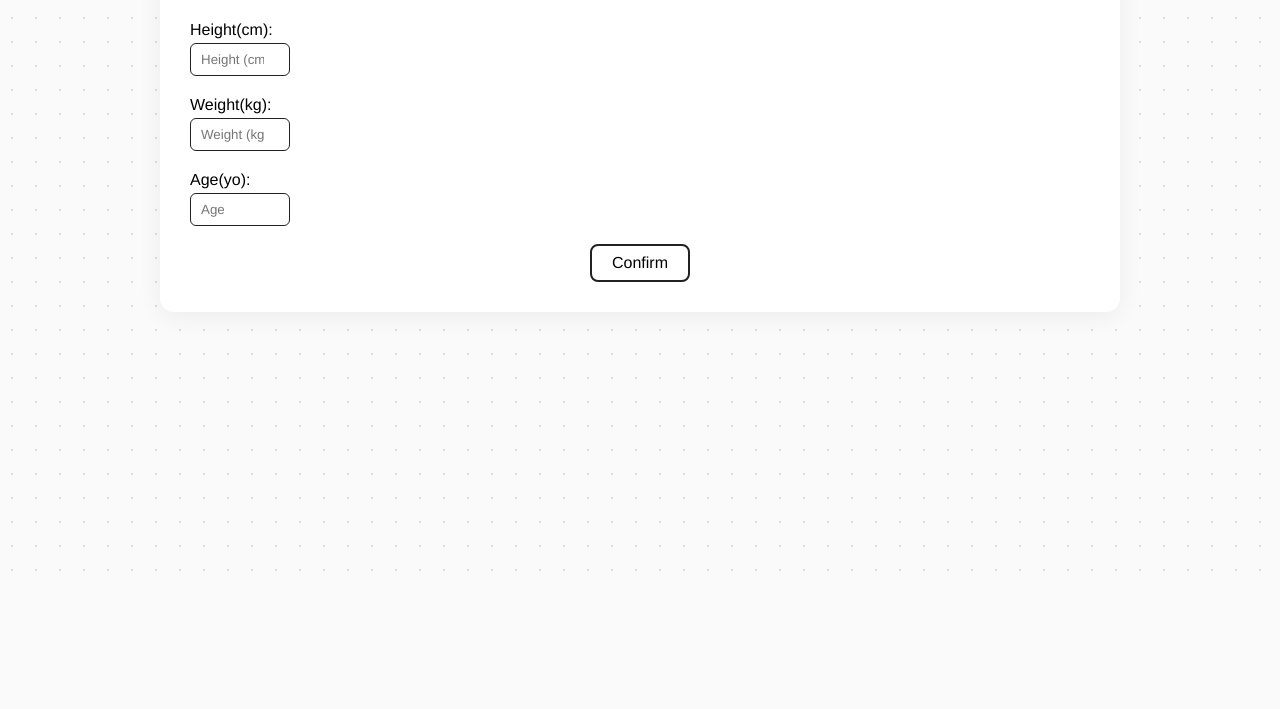
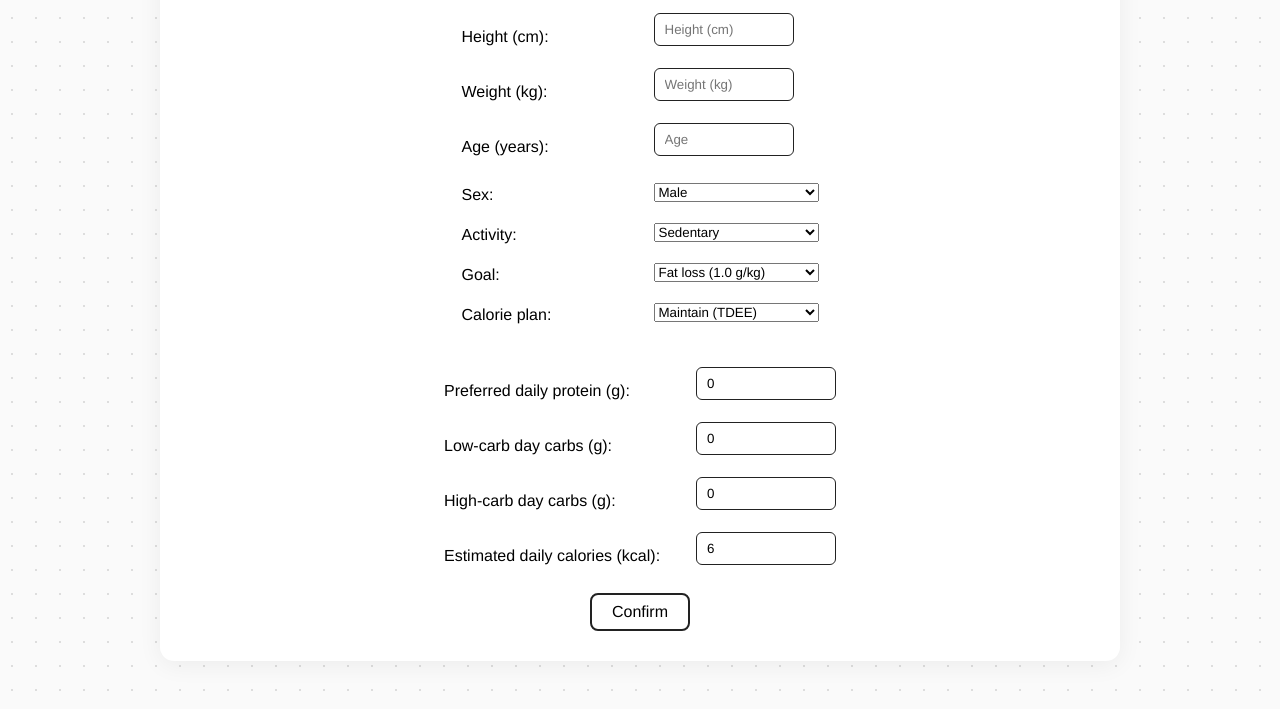
Before and after one commit to KirinPoersti/GymBro, a Flask app: template templates/profile.html in a window 1280 px wide. Shown: the part 210-919 px from the top of the page. Before the commit the page ends 781 px from the top, so only its background shows below. Run offline with Flask 3, Linux system fonts and the light colour scheme; the template is opened without the code that fills it, so the values that code supplies are empty.

Commit message:
refactor user profile form to include additional fields for height, weight, age, sex, activity, goal, calorie plan, and nutritional targets

```diff
--- a/schema.sql
+++ b/schema.sql
@@ -10,6 +10,18 @@ CREATE TABLE IF NOT EXISTS users (
   ALTER TABLE users ADD COLUMN weight_kg REAL;
   ALTER TABLE users ADD COLUMN age INTEGER;
   ALTER TABLE users ADD COLUMN language TEXT DEFAULT 'en';
+  ALTER TABLE users ADD COLUMN height_cm        REAL;
+  ALTER TABLE users ADD COLUMN weight_kg        REAL;
+  ALTER TABLE users ADD COLUMN age              INTEGER;
+  ALTER TABLE users ADD COLUMN sex              TEXT;
+  ALTER TABLE users ADD COLUMN activity         TEXT;
+  ALTER TABLE users ADD COLUMN goal             TEXT;
+  ALTER TABLE users ADD COLUMN calorie_plan     TEXT;
+  ALTER TABLE users ADD COLUMN protein_target_g INTEGER;
+  ALTER TABLE users ADD COLUMN carbs_low_g      INTEGER;
+  ALTER TABLE users ADD COLUMN carbs_high_g     INTEGER;
+  ALTER TABLE users ADD COLUMN calories_target  INTEGER;
+
   -- Workouts (one per user per day)
   CREATE TABLE workouts (
     id INTEGER PRIMARY KEY,
--- a/templates/profile.html
+++ b/templates/profile.html
@@ -1,3 +1,4 @@
+
 {% extends "base.html" %}
 {% block wrap_class %}wrap--wide{% endblock %}
 {% block header %}{% endblock %}
@@ -12,21 +13,69 @@
 
 <h2 style="text-align:center; margin-bottom:12px;">Hi, {{ session['username'] }}</h2>
 
-<form method="post" class="profile-form">
-  <label> Height(cm): </label>
-  <input name="height_cm" type="number" min="0" step="1"
+<form method="post" class="profile-form" id="profile-form">
+  <div class="grid">
+    <label> Height (cm): </label>
+    <input name="height_cm" id="height_cm" type="number" min="0" step="1"
            placeholder="Height (cm)"
            value="{{ user['height_cm'] if user['height_cm'] is not none else '' }}">
 
-  <label> Weight(kg): </label>
-  <input name="weight_kg" type="number" min="0" step="0.1"
+    <label> Weight (kg): </label>
+    <input name="weight_kg" id="weight_kg" type="number" min="0" step="0.1"
            placeholder="Weight (kg)"
            value="{{ user['weight_kg'] if user['weight_kg'] is not none else '' }}">
 
-  <label> Age(yo): </label>
-  <input name="age" type="number" min="0" step="1"
+    <label> Age (years): </label>
+    <input name="age" id="age" type="number" min="0" step="1"
            placeholder="Age"
            value="{{ user['age'] if user['age'] is not none else '' }}">
+
+    <label> Sex: </label>
+    <select name="sex" id="sex">
+      <option value="male" {{ 'selected' if user.get('sex') == 'male' else '' }}>Male</option>
+      <option value="female" {{ 'selected' if user.get('sex') == 'female' else '' }}>Female</option>
+    </select>
+
+    <label> Activity: </label>
+    <select name="activity" id="activity">
+      {# multipliers: 1.2, 1.375, 1.55, 1.725, 1.9 #}
+      <option value="1.2"   {{ 'selected' if user.get('activity') == '1.2' else '' }}>Sedentary</option>
+      <option value="1.375" {{ 'selected' if user.get('activity') == '1.375' else '' }}>Light (1-3x/wk)</option>
+      <option value="1.55"  {{ 'selected' if user.get('activity') == '1.55' else '' }}>Moderate (3-5x/wk)</option>
+      <option value="1.725" {{ 'selected' if user.get('activity') == '1.725' else '' }}>Very (6-7x/wk)</option>
+      <option value="1.9"   {{ 'selected' if user.get('activity') == '1.9' else '' }}>Athlete/Heavy</option>
+    </select>
+
+    <label> Goal: </label>
+    <select name="goal" id="goal">
+      <option value="fat_loss" {{ 'selected' if user.get('goal') == 'fat_loss' else '' }}>Fat loss (1.0 g/kg)</option>
+      <option value="casual"   {{ 'selected' if user.get('goal') == 'casual' else '' }}>Casual mover (1.5 g/kg)</option>
+      <option value="muscle"   {{ 'selected' if user.get('goal') == 'muscle' else '' }}>Muscle build (2.2 g/kg)</option>
+    </select>
+
+    <label> Calorie plan: </label>
+    <select name="calorie_plan" id="calorie_plan">
+      <option value="maintain" {{ 'selected' if user.get('calorie_plan') == 'maintain' else '' }}>Maintain (TDEE)</option>
+      <option value="cut"      {{ 'selected' if user.get('calorie_plan') == 'cut' else '' }}>Cut (-20%)</option>
+      <option value="bulk"     {{ 'selected' if user.get('calorie_plan') == 'bulk' else '' }}>Bulk (+10%)</option>
+    </select>
+  </div>
+
+  <hr>
+
+  <div class="grid two-col">
+    <label> Preferred daily protein (g): </label>
+    <input id="protein_target_g" name="protein_target_g" type="number" step="1" readonly>
+
+    <label> Low-carb day carbs (g): </label>
+    <input id="carbs_low_g" name="carbs_low_g" type="number" step="1" readonly>
+
+    <label> High-carb day carbs (g): </label>
+    <input id="carbs_high_g" name="carbs_high_g" type="number" step="1" readonly>
+
+    <label> Estimated daily calories (kcal): </label>
+    <input id="calories_target" name="calories_target" type="number" step="1" readonly>
+  </div>
 
   <button class="btn" type="submit">Confirm</button>
 </form>
@@ -35,6 +84,101 @@
 .topbar{display:flex;justify-content:space-between;align-items:center;margin-bottom:8px;}
 .brand{font-size:34px;font-weight:400;text-decoration:none;color:#111;}
 .actions .logout{padding:8px 14px;border:1.5px solid #222;border-radius:8px;text-decoration:none;color:#111;background:#fff;}
-.profile-form input{max-width: 100px;}
+.profile-form input{max-width: 140px;}
+.profile-form select{max-width: 200px;}
+.grid{
+  display:grid;
+  grid-template-columns: 180px 1fr;
+  gap:10px 12px;
+  align-items:center;
+  max-width:560px;
+  margin:0 auto 10px;
+}
+.grid.two-col{
+  grid-template-columns: 240px 1fr;
+}
+hr{ max-width:560px; border:0; border-top:1px solid #ddd; margin:14px auto; }
 </style>
+
+<script>
+(function(){
+  const el = id => document.getElementById(id);
+
+  const fields = [
+    'height_cm','weight_kg','age','sex','activity','goal','calorie_plan',
+    'protein_target_g','carbs_low_g','carbs_high_g','calories_target'
+  ];
+  const f = Object.fromEntries(fields.map(k => [k, el(k)]));
+
+  // protein multipliers by goal
+  const PROTEIN_PER_KG = {
+    fat_loss: 1.0,
+    casual: 1.5,
+    muscle: 2.2
+  };
+
+  function toNum(v){ const n = parseFloat(v); return isFinite(n) ? n : 0; }
+
+  function computeProtein(weightKg, goal){
+    const mult = PROTEIN_PER_KG[goal] ?? 1.5;
+    return Math.round(weightKg * mult);
+  }
+
+  // Mifflin-St Jeor BMR
+  function bmr(sex, weightKg, heightCm, age){
+    // weight (kg), height (cm), age (years)
+    const base = (10 * weightKg) + (6.25 * heightCm) - (5 * age);
+    return Math.round(base + (sex === 'female' ? -161 : 5));
+  }
+
+  function tdee(bmrVal, activityMult){
+    return Math.round(bmrVal * activityMult);
+  }
+
+  function caloriesByPlan(tdeeVal, plan){
+    if(plan === 'cut')  return Math.round(tdeeVal * 0.8);  // -20%
+    if(plan === 'bulk') return Math.round(tdeeVal * 1.1);  // +10%
+    return tdeeVal; // maintain
+  }
+
+  function recompute(){
+    const weight = toNum(f.weight_kg.value);
+    const height = toNum(f.height_cm.value);
+    const age    = toNum(f.age.value);
+    const sex    = f.sex.value || 'male';
+    const activity = parseFloat(f.activity.value || '1.2');
+    const goal   = f.goal.value || 'casual';
+    const plan   = f.calorie_plan.value || 'maintain';
+
+    const protein = computeProtein(weight, goal);
+    const carbsLow  = Math.round(protein * 0.3);
+    const carbsHigh = Math.round(protein * 1.5);
+
+    const b = bmr(sex, weight, height, age);
+    const t = tdee(b, activity);
+    const cals = caloriesByPlan(t, plan);
+
+    f.protein_target_g.value = protein;
+    f.carbs_low_g.value = carbsLow;
+    f.carbs_high_g.value = carbsHigh;
+    f.calories_target.value = cals;
+  }
+
+  // wire events
+  ['height_cm','weight_kg','age','sex','activity','goal','calorie_plan'].forEach(id => {
+    el(id).addEventListener('input', recompute);
+    el(id).addEventListener('change', recompute);
+  });
+
+  // initial compute on page load
+  window.addEventListener('DOMContentLoaded', recompute);
+  recompute();
+
+  // ensure values exist before submit (readonly inputs already have name=...)
+  el('profile-form').addEventListener('submit', () => {
+    recompute();
+  });
+})();
+</script>
+
 {% endblock %}
```
Lines whose indentation alone changed are shown as unchanged.
